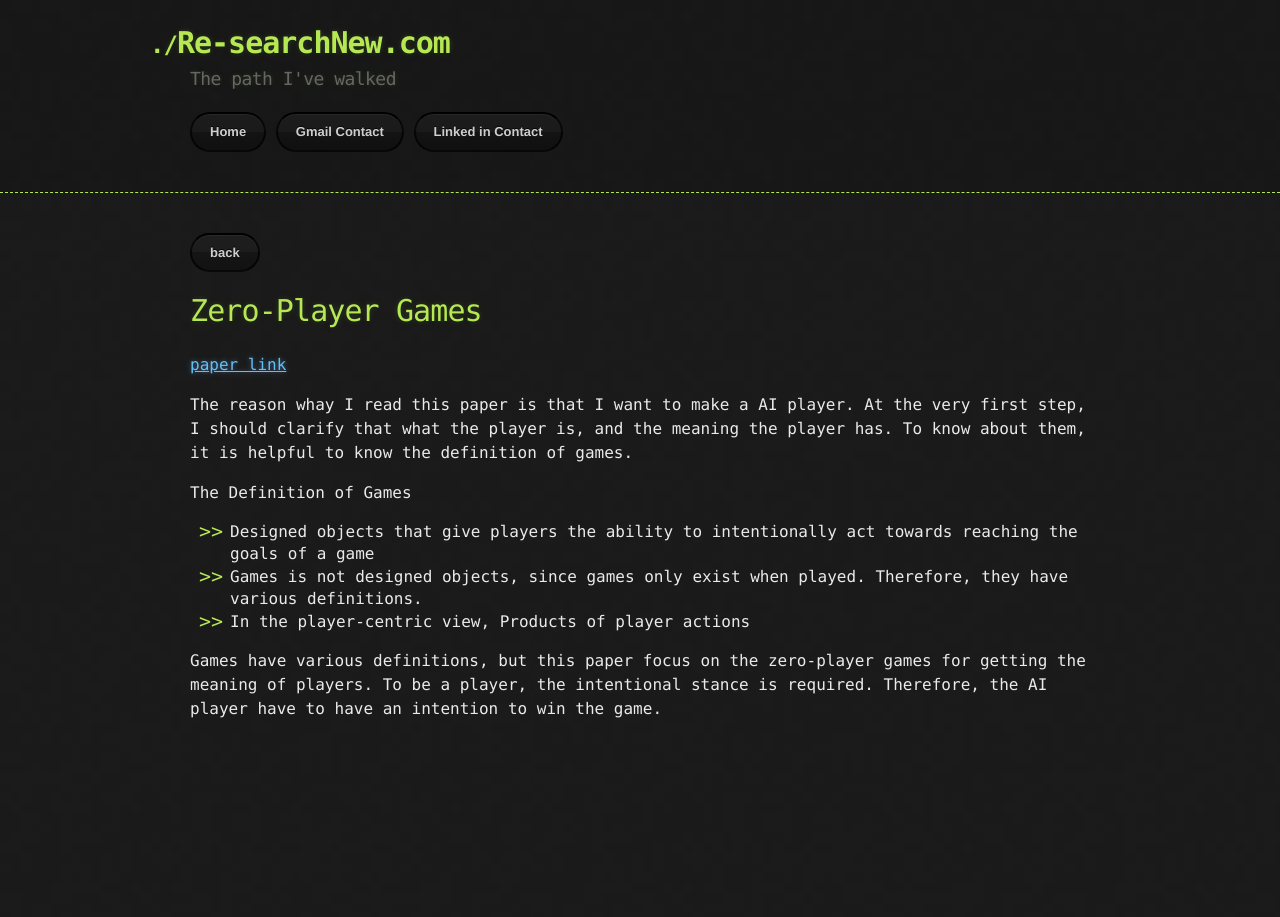
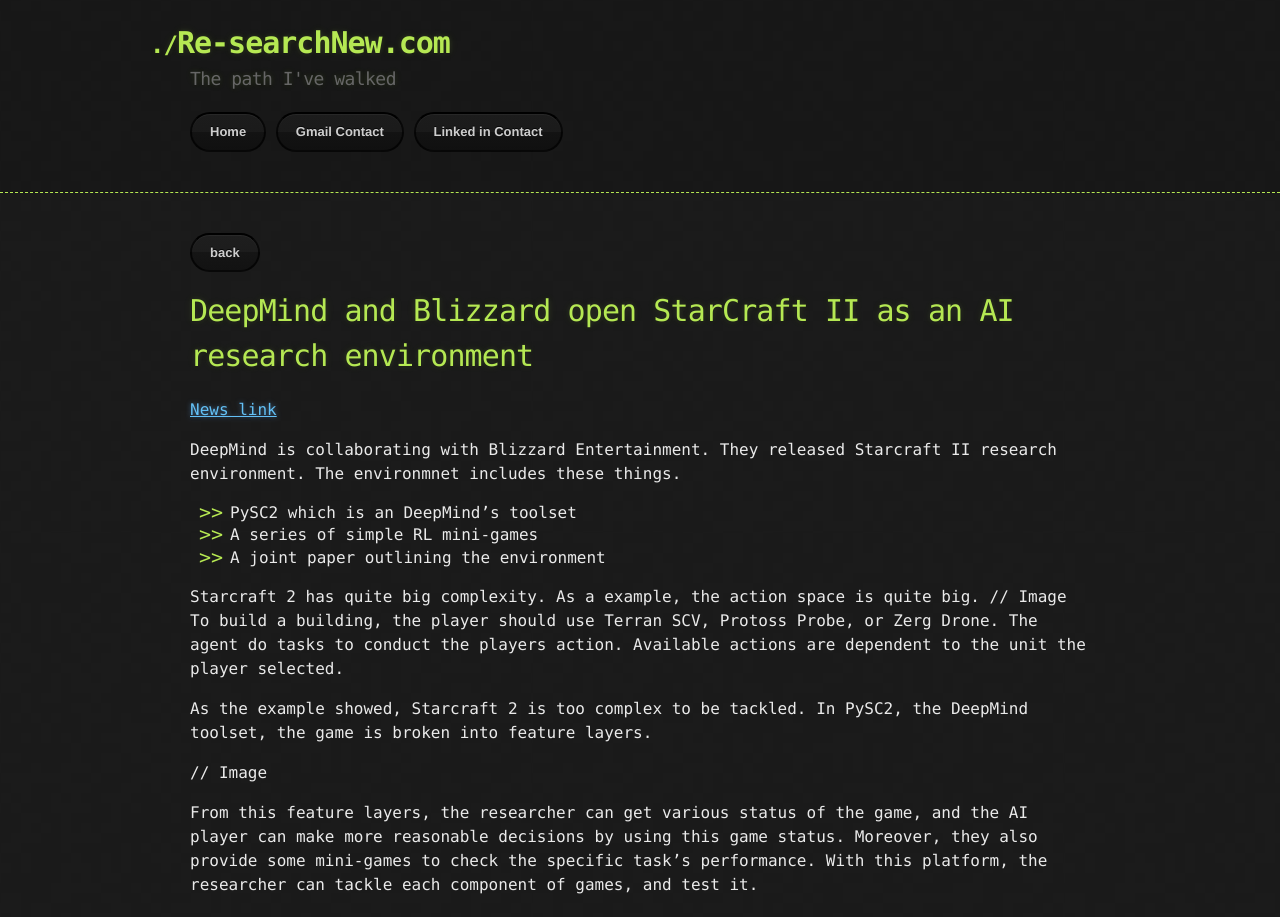
Before and after one commit to celindacain25/jin993.github.io, a Jekyll site: the page built from project/sc2AI/Plat/deepNews.md, in a window 1280 px wide. Built offline with Jekyll 4.4.1, drawn with Linux system fonts in a browser that asks for light colours.

Commit message:
deepNews

```diff
--- a/project/sc2AI/Plat/deepNews.md
+++ b/project/sc2AI/Plat/deepNews.md
@@ -3,15 +3,23 @@ layout: default
 ---
 [back](../sc2ai){: .btn.btn-default}
 
-# Zero-Player Games
+# DeepMind and Blizzard open StarCraft II as an AI research environment
 
-[paper link](http://www.jesperjuul.net/text/zeroplayergames/){: target="_blank"}
+[News link](https://deepmind.com/blog/deepmind-and-blizzard-open-starcraft-ii-ai-research-environment/){: target="_blank"}
 
-The reason whay I read this paper is that I want to make a AI player. At the very first step, I should clarify that what the player is, and the meaning the player has. To know about them, it is helpful to know the definition of games.
+DeepMind is collaborating with Blizzard Entertainment. They released Starcraft II research environment. The environmnet includes these things.
 
-The Definition of Games
-- Designed objects that give players the ability to intentionally act towards reaching the goals of a game
-- Games is not designed objects, since games only exist when played. Therefore, they have various definitions.
-- In the player-centric view, Products of player actions
+- PySC2 which is an DeepMind's toolset
+- A series of simple RL mini-games
+- A joint paper outlining the environment
 
-Games have various definitions, but this paper focus on the zero-player games for getting the meaning of players. To be a player, the intentional stance is required. Therefore, the AI player have to have an intention to win the game.
+Starcraft 2 has quite big complexity. As a example, the action space is quite big.
+// Image
+To build a building, the player should use Terran SCV, Protoss Probe, or Zerg Drone. The agent do tasks to conduct the players action. Available actions are dependent to the unit the player selected.
+
+As the example showed, Starcraft 2 is too complex to be tackled. In PySC2, the DeepMind toolset, the game is broken into feature layers.
+
+// Image
+
+From this feature layers, the researcher can get various status of the game, and the AI player can make more reasonable decisions by using this game status.
+Moreover, they also provide some mini-games to check the specific task's performance. With this platform, the researcher can tackle each component of games, and test it.
```
